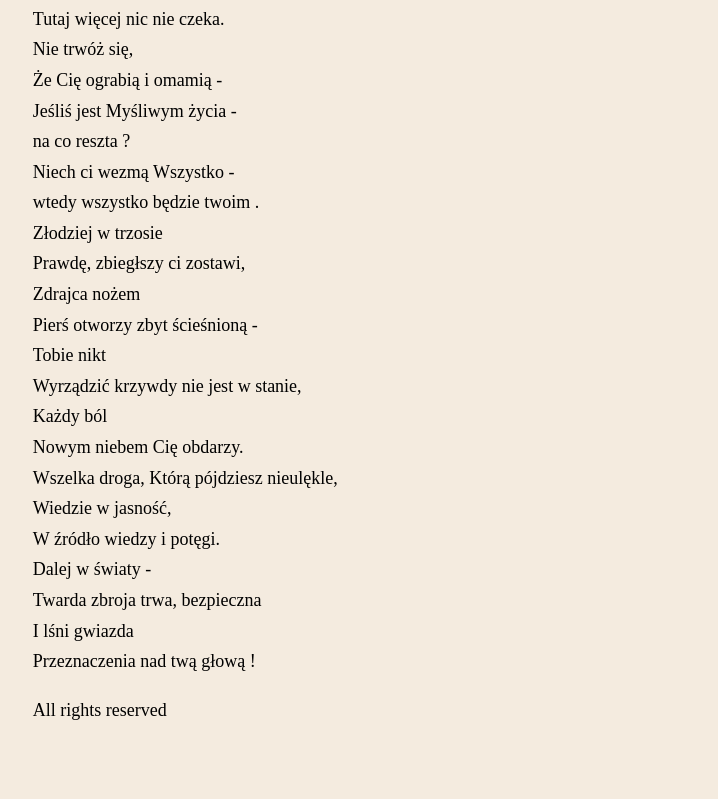
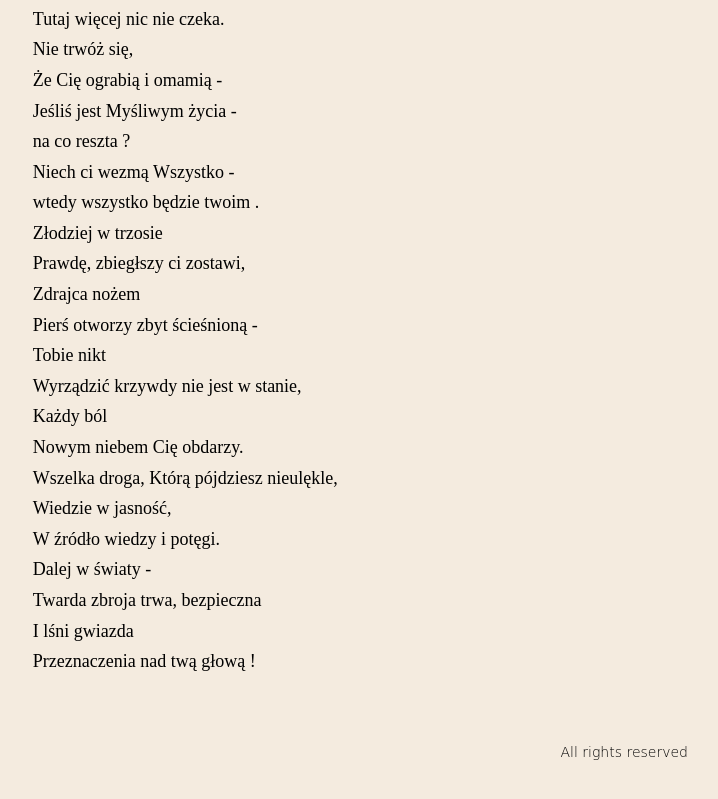
Before and after one commit to ewelinaMaz/nauka-gita, a plain HTML site: page index.html in a window 1280 px wide. Shown: the part 497-1296 px from the top of the page, without its empty margins (456-1174 px from the left). Drawn offline with Linux system fonts and the light colour scheme.

Commit message:
Add style to footer

```diff
--- a/style.css
+++ b/style.css
@@ -21,3 +21,14 @@ body {
   font-weight: lighter;
   justify-content: center;
 }
+footer {
+  margin-bottom: 0;
+  margin-top: 50px;
+  padding-bottom: 0;
+  text-align: right;
+  font-size: 14px;
+  font-family: cursive;
+}
+footer p {
+  float: right;
+}
```
